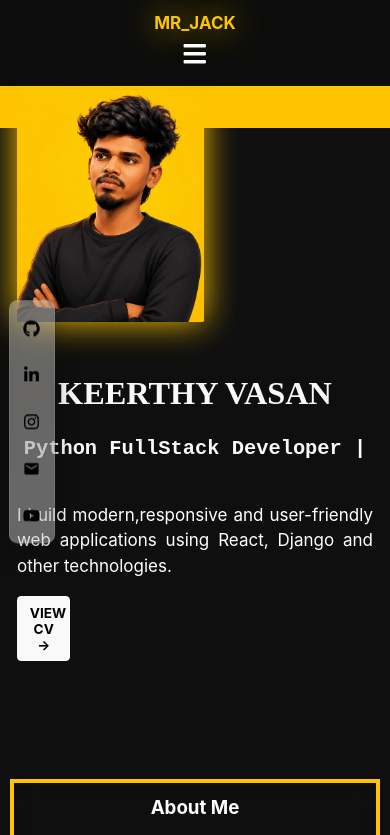
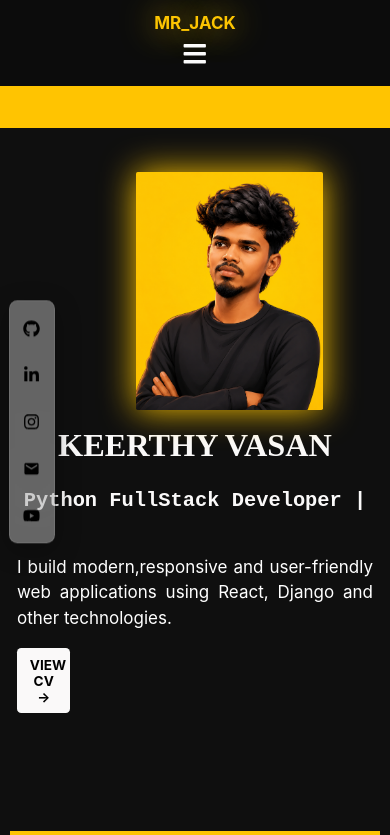
Before and after one commit to keerthy-07/my-app, a React (Create React App) app: page / in a window 390 px wide. Shown: the top 835 px of the page. Built offline with nearby package versions, Linux system fonts and the light colour scheme.

Commit message:
updated portfolio design

```diff
--- a/src/components/profile/profile.css
+++ b/src/components/profile/profile.css
@@ -124,8 +124,10 @@
     position: static;
     width: 220px;
     height: 280px;
+    margin: 20px auto;
     display: block;
     border-radius: 2px;
+    transform: translateX(40px);
   }
 
   .left h2{
```
